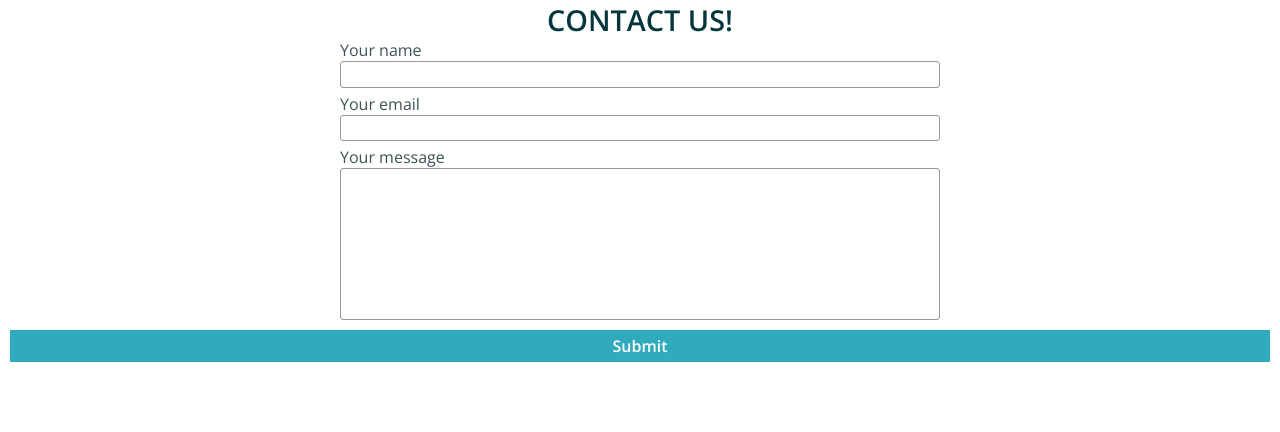
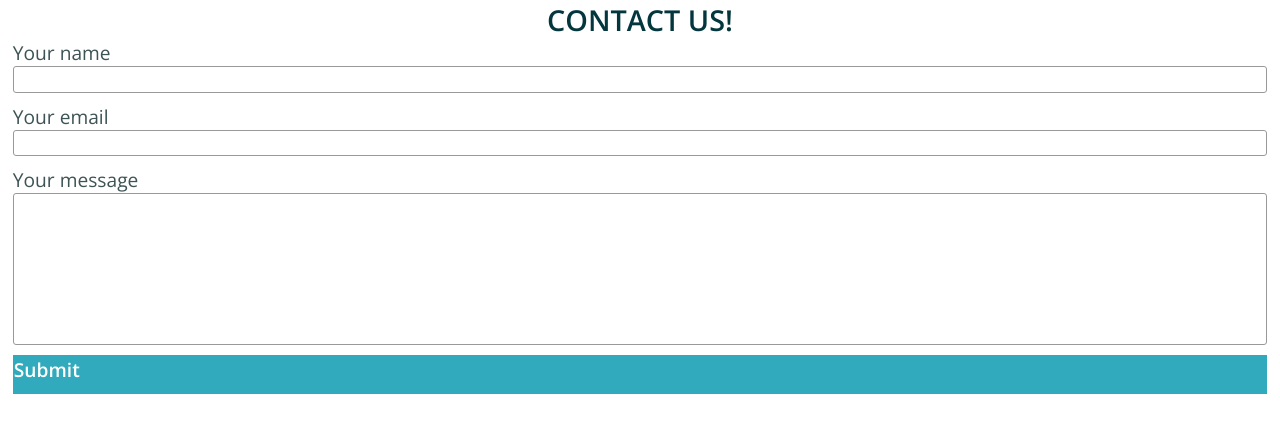
Before and after one commit to ilyast2700/hurricane-on-flex, a plain HTML site: page index.html in a window 1280 px wide. Drawn offline with nearby package versions, Linux system fonts and the light colour scheme.

Commit message:
Update flex

```diff
--- a/css/master.css
+++ b/css/master.css
@@ -1,14 +1,4 @@
 @import url(https://fonts.googleapis.com/css?family=Open+Sans:400italic,400,300,600);
-
-@media (min-width: 600px) {
-    .form-first-email, .form-first-name, .form-first-message, .form-first-button{
-    width: 600px;
-    margin: 0 auto;
-  }
-  .form-first-wrapper {
-    padding: 0;
-  }
-}
 
 * {
 	margin: 0;
@@ -23,10 +13,26 @@
 	text-rendering: optimizeLegibility;
 }
 
+.form-first-form {
+  display: flex;
+  flex-direction: column;
+	padding: 0 1%;
+
+  color: #3d5354;
+
+  font-family: "Open Sans", Helvetica, Arial, sans-serif;
+	font-size: 1.2rem;
+}
+
+.form-first-form div, button{
+	display: flex;
+	flex-direction: column;
+}
+
 .center {
   color: #03363d;
   font-family: "Open Sans", Helvetica, Arial, sans-serif;
-  font-size: 1.8em;
+  font-size: 1.5em;
   font-weight: 600;
   text-align: center;
   text-transform: uppercase;
@@ -41,31 +47,12 @@
   font-weight: 400;
 }
 
-.form-first-wrapper {
-  margin: 0 auto;
-  padding: 0 10px;
-  width: 100%;
-
-  color: #3d5354;
-
-  font-family: "Open Sans", Helvetica, Arial, sans-serif;
-}
-
 .form-first-input {
   border: 1px solid #999;
   border-radius: 3px;
   box-shadow: none;
   height: 2em;
   width: 100%;
-}
-
-.form-first-name label, .form-first-email label, .form-first-message label{
-  display: block;
-}
-
-.form-first-email, .form-first-name, .form-first-message, .form-first-button{
-  display: block;
-  margin: 0 auto;
 }
 
 .form-first-message textarea {
--- a/index.html
+++ b/index.html
@@ -7,7 +7,6 @@
     <link rel="stylesheet" href="css/master.css">
   </head>
   <body>
-    <div class="form-first-wrapper">
     <form class="form-first-form" method="post" name="firstForm">
 
 
@@ -35,7 +34,6 @@
 
 
     </form>
-    </div>
     <script src="javascript/pop-up.js"></script>
   </body>
 </html>
```
Lines whose indentation alone changed are shown as unchanged.
